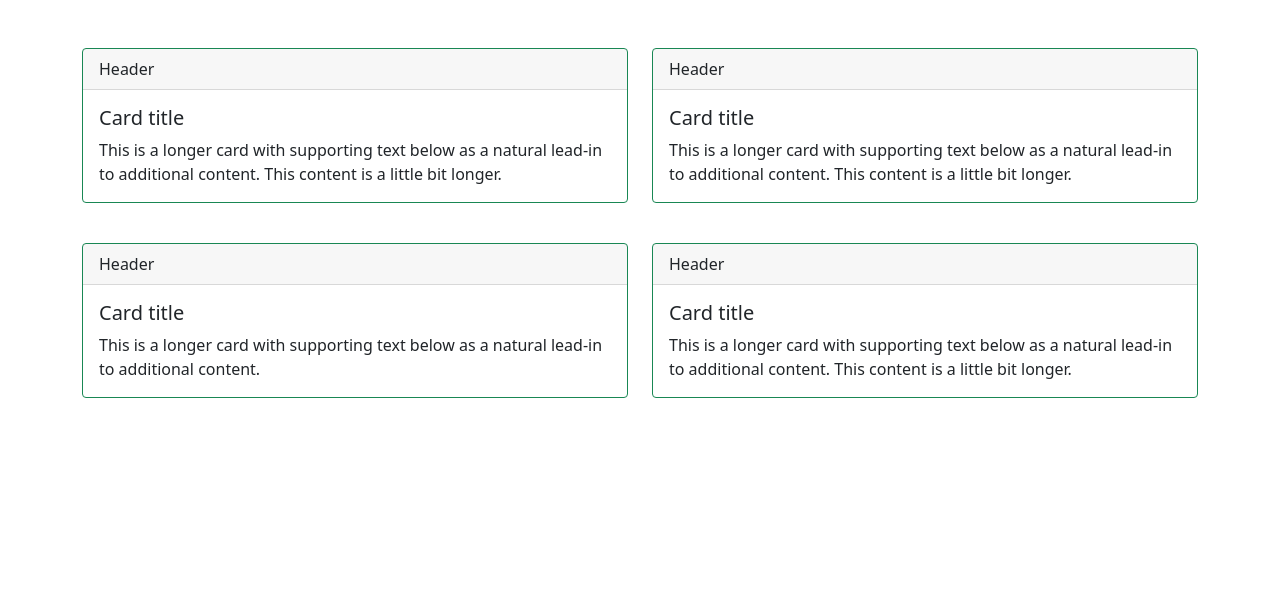
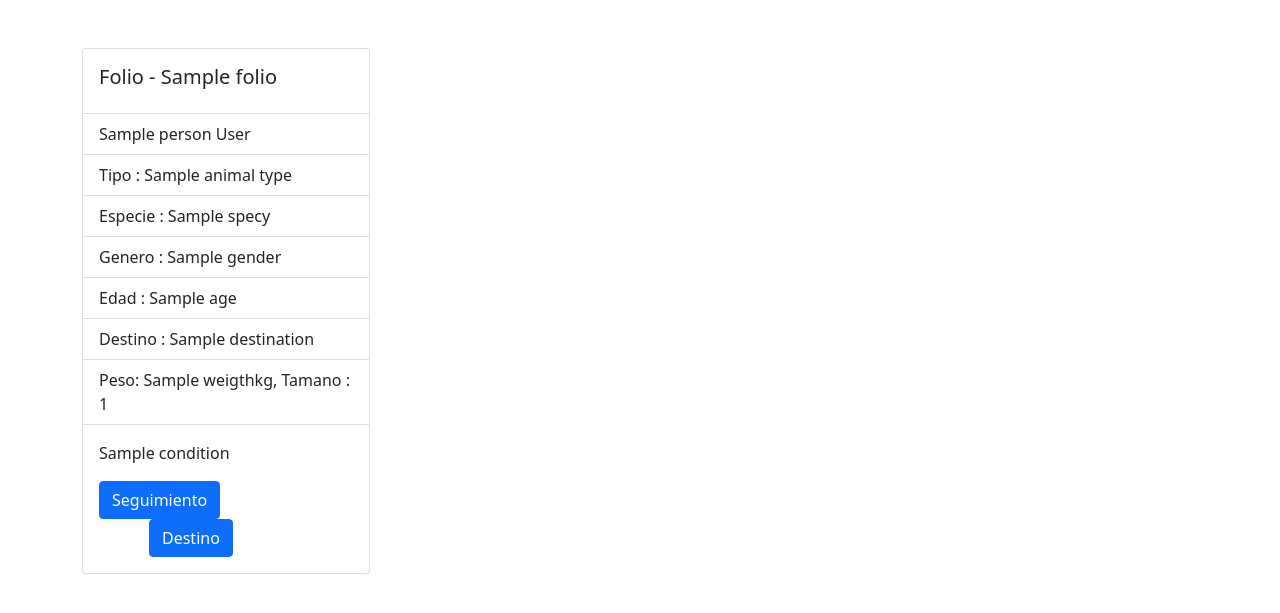
Before and after one commit to Fabo873/animaltracking, a Flask app: page /reports in a window 1280 px wide. Shown: the part 70-683 px from the top of the page. Run offline with Flask 2, Linux system fonts and the light colour scheme; a database or web service that is not in the repository returns one stand-in record (values such as "Sample title"); data that the repository does not hold is empty; some libraries are stand-ins or nearby versions.

Commit message:
ALL features covered

```diff
--- a/app.py
+++ b/app.py
@@ -166,7 +166,10 @@ def destination():
 # Reports
 @app.route("/reports", methods=["GET","POST"])
 def reports():
-    return render_template("reports.html")
+
+    data = helper.reportsData()
+
+    return render_template("reports.html", specimens = data[0])
 
 
 # Add new destination, gender, age, family and species types
--- a/helper.py
+++ b/helper.py
@@ -104,3 +104,14 @@ def neighborhoodData():
   data.append(cities)
 
   return data
+
+def reportsData():
+
+  data = []
+
+  url_specimen = 'http://127.0.0.1:5000/specimen'
+  resp = requests.get(url=url_specimen)
+  specimens = resp.json()['data']
+  data.append(specimens)
+
+  return data
--- a/templates/reports.html
+++ b/templates/reports.html
@@ -2,42 +2,86 @@
 
 {% block body %}
 <h1>{{message}}</h1>
-<div class="row row-cols-1 row-cols-md-2 g-4">
+<div class="row row-cols-1 row-cols-md-4 g-4">
+  {% for i in specimens%}
   <div class="col">
-    <div class="card border-success mb-3">
-      <div class="card-header">Header</div>
+    <div class="card" style="width: 18rem;">
+      <!-- <img src="..." class="card-img-top" alt="..."> -->
+        <div class="card-body">
+          <!-- <option value="{{i.folio}}">{{i.folio}}</option> -->
+          <h5 class="card-title">Folio - {{i.folio}} </h5>
+
+        </div>
+        <ul class="list-group list-group-flush">
+          <li class="list-group-item">{{i.person.name}} {{i.person.first_lastname}}</li>
+          <li class="list-group-item">Tipo : {{i.animalType.name}}</li>
+          <li class="list-group-item">Especie : {{i.species.common_name}} </li>
+          <li class="list-group-item">Genero : {{i.gender.name}}</li>
+          <li class="list-group-item">Edad : {{i.age.name}}</li>
+          <li class="list-group-item">Destino : {{i.destination.name}}</li>
+          <li class="list-group-item">Peso: {{i.weigth}}kg, Tamano : {{i.size}}</li>
+        </ul>
+        <div class="card-body">
+          <p class="card-text">{{i.condition}}</p>
+          <a href="#" class="btn btn-primary">Seguimiento</a>
+          <a href="#" class="btn btn-primary" style="margin-left: 50px">Destino</a>
+        </div>
+    </div>
+  </div>
+  {% endfor %}
+  <!-- <div class="col">
+    <div class="card" style="width: 18rem;">
+      <img src="..." class="card-img-top" alt="...">
       <div class="card-body">
         <h5 class="card-title">Card title</h5>
-        <p class="card-text">This is a longer card with supporting text below as a natural lead-in to additional content. This content is a little bit longer.</p>
+        <p class="card-text">Some quick example text to build on the card title and make up the bulk of the card's content.</p>
+      </div>
+      <ul class="list-group list-group-flush">
+        <li class="list-group-item">An item</li>
+        <li class="list-group-item">A second item</li>
+        <li class="list-group-item">A third item</li>
+      </ul>
+      <div class="card-body">
+        <a href="#" class="card-link">Card link</a>
+        <a href="#" class="card-link">Another link</a>
       </div>
     </div>
   </div>
   <div class="col">
-    <div class="card border-success mb-3">
-      <div class="card-header">Header</div>
+    <div class="card" style="width: 18rem;">
+      <img src="..." class="card-img-top" alt="...">
       <div class="card-body">
         <h5 class="card-title">Card title</h5>
-        <p class="card-text">This is a longer card with supporting text below as a natural lead-in to additional content. This content is a little bit longer.</p>
+        <p class="card-text">Some quick example text to build on the card title and make up the bulk of the card's content.</p>
+      </div>
+      <ul class="list-group list-group-flush">
+        <li class="list-group-item">An item</li>
+        <li class="list-group-item">A second item</li>
+        <li class="list-group-item">A third item</li>
+      </ul>
+      <div class="card-body">
+        <a href="#" class="card-link">Card link</a>
+        <a href="#" class="card-link">Another link</a>
       </div>
     </div>
   </div>
   <div class="col">
-    <div class="card border-success mb-3">
-      <div class="card-header">Header</div>
+    <div class="card" style="width: 18rem;">
+      <img src="..." class="card-img-top" alt="...">
       <div class="card-body">
         <h5 class="card-title">Card title</h5>
-        <p class="card-text">This is a longer card with supporting text below as a natural lead-in to additional content.</p>
+        <p class="card-text">Some quick example text to build on the card title and make up the bulk of the card's content.</p>
+      </div>
+      <ul class="list-group list-group-flush">
+        <li class="list-group-item">An item</li>
+        <li class="list-group-item">A second item</li>
+        <li class="list-group-item">A third item</li>
+      </ul>
+      <div class="card-body">
+        <a href="#" class="card-link">Card link</a>
+        <a href="#" class="card-link">Another link</a>
       </div>
     </div>
-  </div>
-  <div class="col">
-    <div class="card border-success mb-3">
-      <div class="card-header">Header</div>
-      <div class="card-body">
-        <h5 class="card-title">Card title</h5>
-        <p class="card-text">This is a longer card with supporting text below as a natural lead-in to additional content. This content is a little bit longer.</p>
-      </div>
-    </div>
-  </div>
+  </div> -->
 </div>
 {% endblock %}
```
